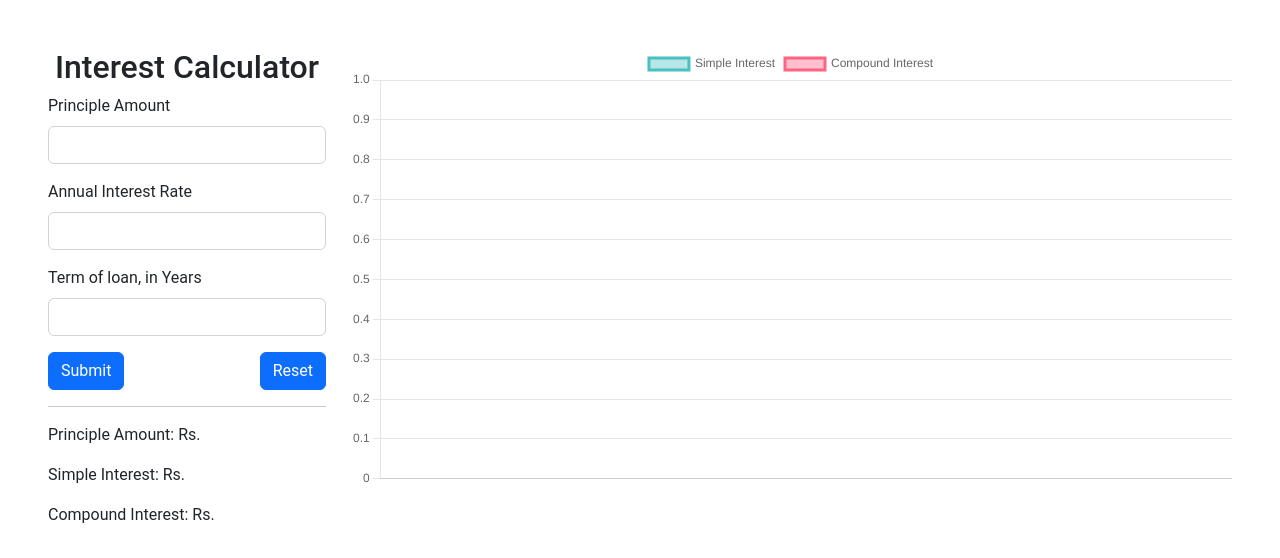
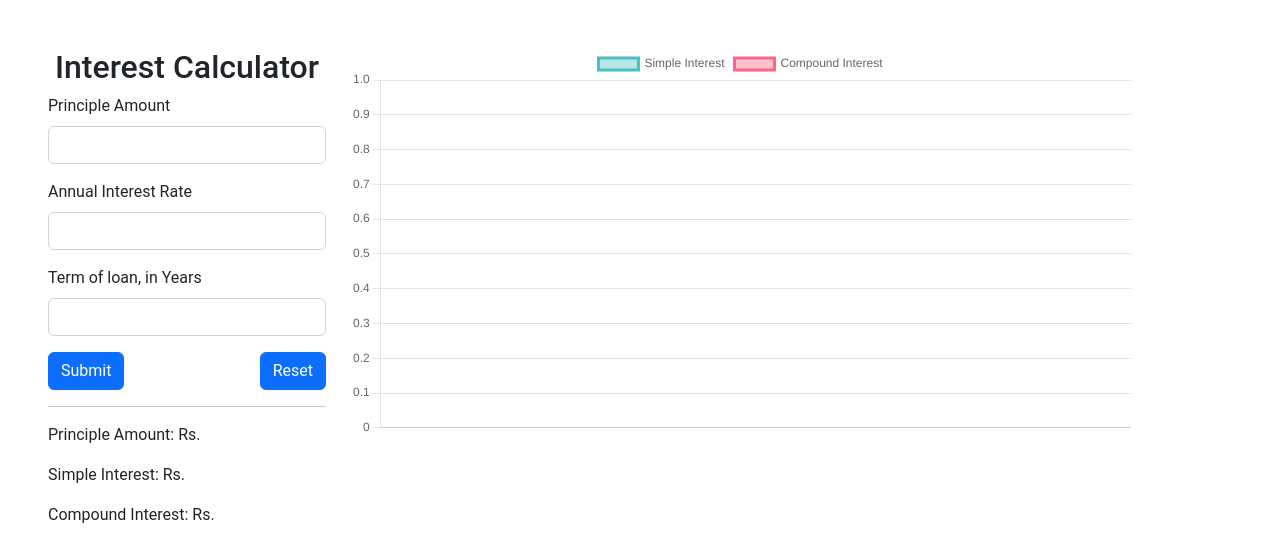
Before and after one commit to tejasvee-appsdeployer/si-ci-graph, a React (Create React App) app: page / in a window 1280 px wide. Shown: the top 558 px of the page. Built offline with nearby package versions, Linux system fonts and the light colour scheme.

Commit message:
Final commit

```diff
--- a/src/components/LineGraph.js
+++ b/src/components/LineGraph.js
@@ -1,4 +1,4 @@
-import React, { useEffect, useState } from "react";
+import React, { useState } from "react";
 import { Line } from "react-chartjs-2";
 import { Chart as ChartJS } from "chart.js/auto";
 
@@ -94,7 +94,7 @@ const LineGraph = () => {
 
 	return (
 		<div className="row">
-			<div className="col-3">
+			<div className="col-lg-3">
 				<form onSubmit={handleSubmit}>
 					<h2 className="text-center">Interest Calculator</h2>
 					<div className="mb-3">
@@ -147,7 +147,7 @@ const LineGraph = () => {
 				<p>Simple Interest: Rs.{si}</p>
 				<p>Compound Interest: Rs.{ci}</p>
 			</div>
-			<div className="col">
+			<div className="col-lg-8">
 				<Line className="" data={data} options={options} />
 			</div>
 		</div>
```
